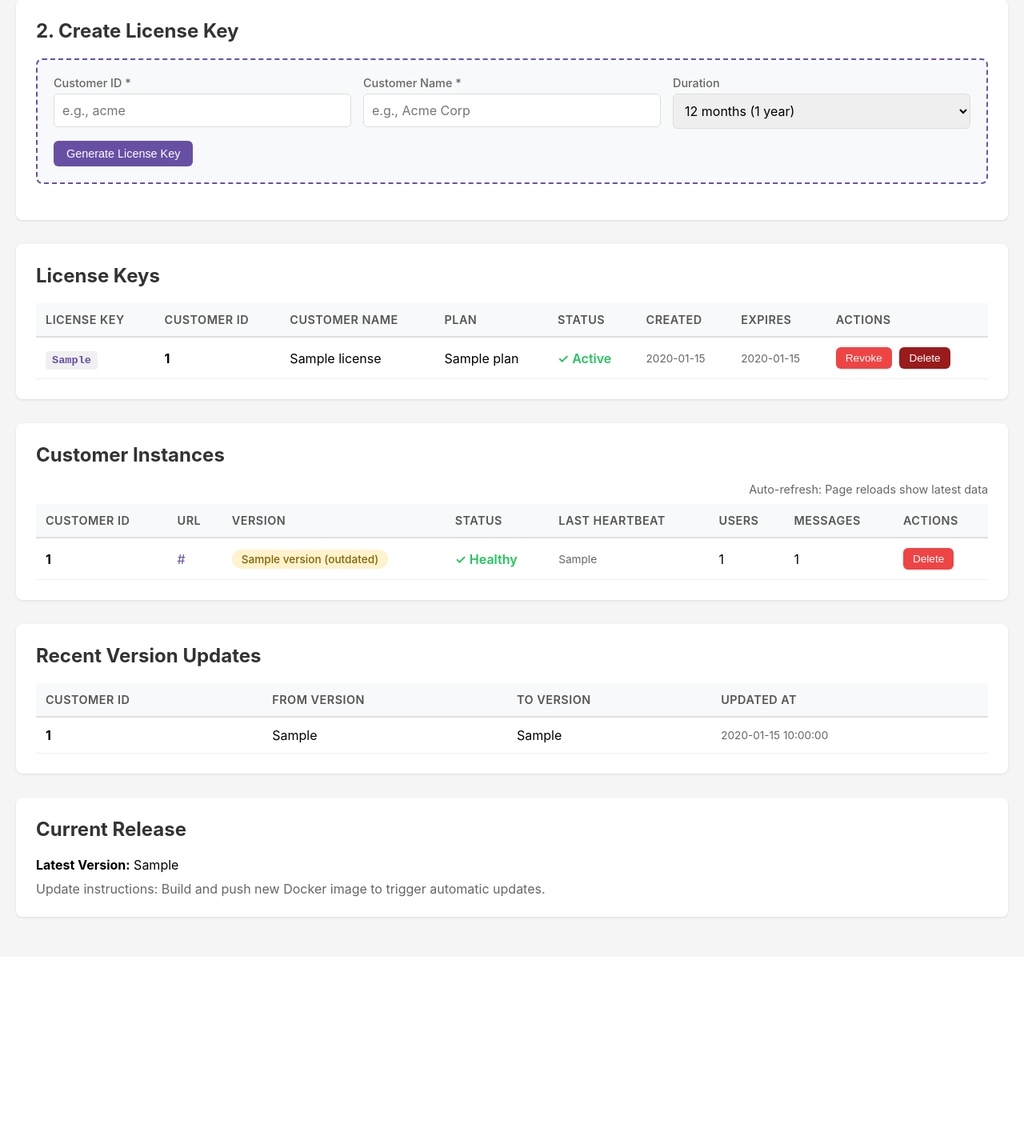
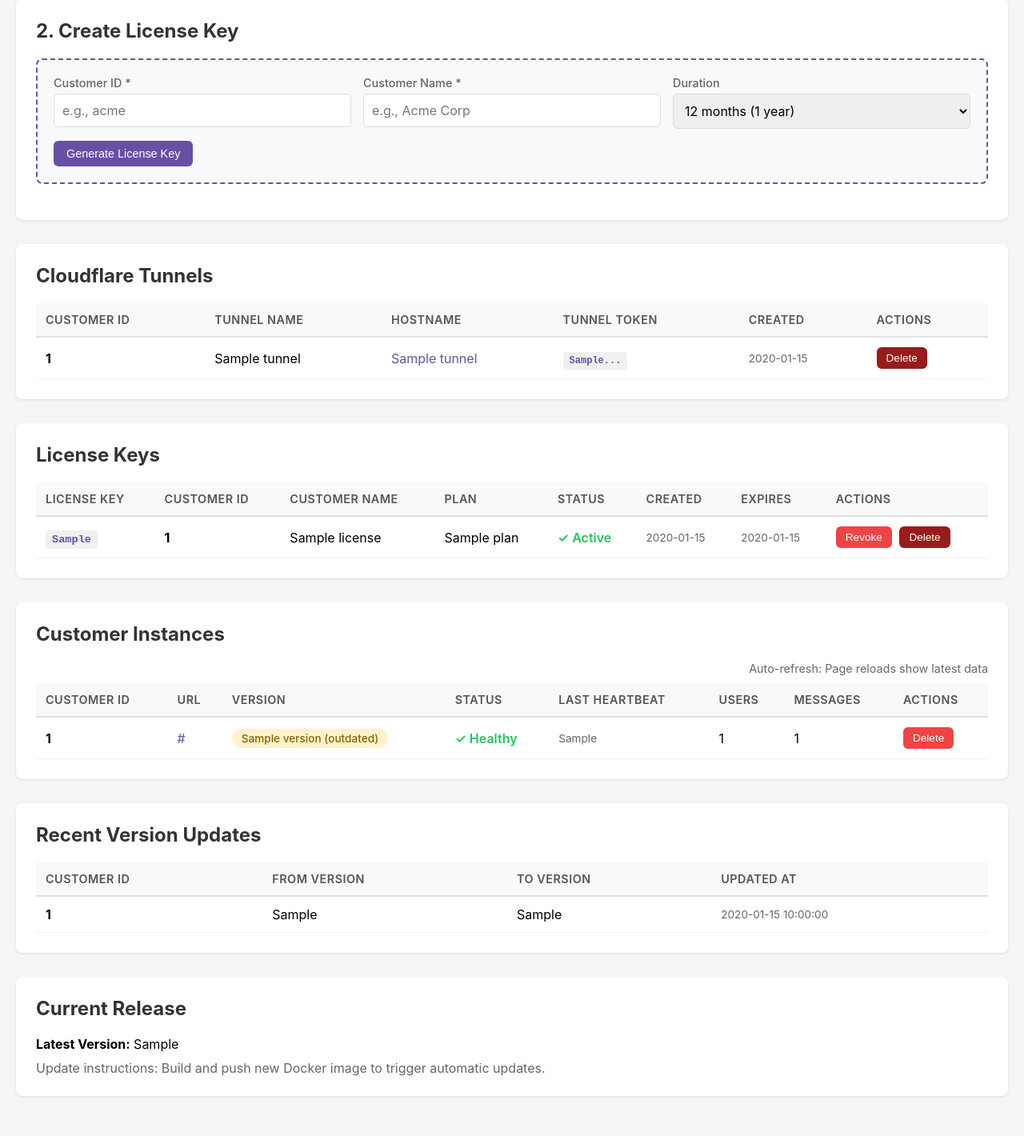
Before and after one commit to Parvj26/hushlane-central-api, a FastAPI app: template templates/admin_dashboard.html in a window 1280 px wide. Shown: the part 677-2097 px from the top of the page at 80% size. Before the commit the page ends 1826 px from the top, so only its background shows below. Run offline with FastAPI, Linux system fonts and the light colour scheme; the template is opened without the code that fills it: most values are stand-ins (such as "Sample title", 1, 10 or a date in 2020).

Commit message:
Add persistent Tunnels table and delete functionality
Features:
- Add tunnels table to database (tunnel_id, customer_id, name, token, hostname)
- Store tunnel info after creation (persists across refreshes)
- Check if tunnel already exists before creating (returns existing)
- Add Cloudflare Tunnels table to admin dashboard
- Click to copy tunnel tokens from dashboard
- Add delete tunnel functionality (UI + API)
- Delete removes from both Cloudflare and database
- Show truncated token in table (first 40 chars)
- Better duplicate tunnel handling

Fixes:
- Tunnel tokens no longer disappear on refresh
- Can retrieve tunnel tokens anytime from dashboard
- Proper error handling for duplicate tunnels
- Cloudflare tunnel deletion support

```diff
--- a/main.py
+++ b/main.py
@@ -105,6 +105,18 @@ async def init_db():
                 expires_at TIMESTAMP,
                 last_validated TIMESTAMP,
                 FOREIGN KEY (customer_id) REFERENCES customer_instances(customer_id)
+            )
+        """)
+
+        await db.execute("""
+            CREATE TABLE IF NOT EXISTS tunnels (
+                tunnel_id TEXT PRIMARY KEY,
+                customer_id TEXT NOT NULL UNIQUE,
+                tunnel_name TEXT NOT NULL,
+                tunnel_token TEXT NOT NULL,
+                hostname TEXT NOT NULL,
+                created_at TIMESTAMP DEFAULT CURRENT_TIMESTAMP,
+                created_by TEXT
             )
         """)
 
@@ -401,6 +413,26 @@ async def create_cloudflare_tunnel(
     subdomain = customer_id
 
     try:
+        # Check if tunnel already exists in database
+        async with aiosqlite.connect(DATABASE_PATH) as db:
+            cursor = await db.execute(
+                "SELECT tunnel_id, tunnel_token, hostname FROM tunnels WHERE customer_id = ?",
+                (customer_id,)
+            )
+            existing = await cursor.fetchone()
+
+            if existing:
+                return {
+                    "success": True,
+                    "tunnel_id": existing[0],
+                    "tunnel_name": tunnel_name,
+                    "tunnel_token": existing[1],
+                    "customer_id": customer_id,
+                    "hostname": existing[2],
+                    "message": "Tunnel already exists (retrieved from database)",
+                    "created_by": username
+                }
+
         async with httpx.AsyncClient() as client:
             headers = {
                 "Authorization": f"Bearer {CLOUDFLARE_API_TOKEN}",
@@ -478,13 +510,22 @@ async def create_cloudflare_tunnel(
                     else:
                         print(f"Warning: Tunnel created but DNS failed: {dns_data.get('errors', 'Unknown error')}")
 
+            # Store tunnel in database
+            hostname = f"{subdomain}.{CLOUDFLARE_DOMAIN}"
+            async with aiosqlite.connect(DATABASE_PATH) as db:
+                await db.execute("""
+                    INSERT INTO tunnels (tunnel_id, customer_id, tunnel_name, tunnel_token, hostname, created_by)
+                    VALUES (?, ?, ?, ?, ?, ?)
+                """, (tunnel_id, customer_id, tunnel_name, tunnel_token, hostname, username))
+                await db.commit()
+
             return {
                 "success": True,
                 "tunnel_id": tunnel_id,
                 "tunnel_name": tunnel_name,
                 "tunnel_token": tunnel_token,
                 "customer_id": customer_id,
-                "hostname": f"{subdomain}.{CLOUDFLARE_DOMAIN}",
+                "hostname": hostname,
                 "created_by": username
             }
 
@@ -492,6 +533,67 @@ async def create_cloudflare_tunnel(
         raise HTTPException(status_code=500, detail=f"Cloudflare API error: {str(e)}")
     except Exception as e:
         raise HTTPException(status_code=500, detail=f"Error creating tunnel: {str(e)}")
+
+
+@app.delete("/tunnels/{customer_id}")
+async def delete_tunnel(
+    customer_id: str,
+    username: str = Depends(verify_master_admin)
+):
+    """Delete a Cloudflare tunnel. Requires admin authentication."""
+
+    if not CLOUDFLARE_API_TOKEN or not CLOUDFLARE_ACCOUNT_ID:
+        raise HTTPException(
+            status_code=500,
+            detail="Cloudflare API not configured"
+        )
+
+    try:
+        # Get tunnel info from database
+        async with aiosqlite.connect(DATABASE_PATH) as db:
+            cursor = await db.execute(
+                "SELECT tunnel_id, tunnel_name FROM tunnels WHERE customer_id = ?",
+                (customer_id,)
+            )
+            row = await cursor.fetchone()
+
+            if not row:
+                raise HTTPException(status_code=404, detail=f"Tunnel for '{customer_id}' not found in database")
+
+            tunnel_id = row[0]
+            tunnel_name = row[1]
+
+        # Delete tunnel from Cloudflare
+        async with httpx.AsyncClient() as client:
+            headers = {
+                "Authorization": f"Bearer {CLOUDFLARE_API_TOKEN}",
+                "Content-Type": "application/json"
+            }
+
+            delete_response = await client.delete(
+                f"https://api.cloudflare.com/client/v4/accounts/{CLOUDFLARE_ACCOUNT_ID}/cfd_tunnel/{tunnel_id}",
+                headers=headers
+            )
+
+            if delete_response.status_code not in [200, 204]:
+                # Tunnel might already be deleted in Cloudflare, continue anyway
+                print(f"Warning: Cloudflare delete returned {delete_response.status_code}")
+
+        # Delete from database
+        async with aiosqlite.connect(DATABASE_PATH) as db:
+            await db.execute("DELETE FROM tunnels WHERE customer_id = ?", (customer_id,))
+            await db.commit()
+
+        return {
+            "success": True,
+            "message": f"Tunnel '{tunnel_name}' deleted successfully",
+            "deleted_by": username
+        }
+
+    except HTTPException:
+        raise
+    except Exception as e:
+        raise HTTPException(status_code=500, detail=f"Error deleting tunnel: {str(e)}")
 
 
 @app.get("/admin", response_class=HTMLResponse)
@@ -533,6 +635,14 @@ async def master_admin_dashboard(
         licenses_rows = await cursor.fetchall()
         licenses = [dict(row) for row in licenses_rows]
 
+        # Fetch all tunnels
+        cursor = await db.execute("""
+            SELECT * FROM tunnels
+            ORDER BY created_at DESC
+        """)
+        tunnels_rows = await cursor.fetchall()
+        tunnels = [dict(row) for row in tunnels_rows]
+
     return templates.TemplateResponse("admin_dashboard.html", {
         "request": request,
         "instances": instances,
@@ -541,6 +651,7 @@ async def master_admin_dashboard(
         "outdated_count": outdated_count,
         "recent_updates": recent_updates,
         "licenses": licenses,
+        "tunnels": tunnels,
         "latest_version": LATEST_VERSION
     })
 
--- a/templates/admin_dashboard.html
+++ b/templates/admin_dashboard.html
@@ -399,6 +399,51 @@
     </div>
 
     <div class="table-container">
+        <h2>Cloudflare Tunnels</h2>
+
+        {% if tunnels %}
+        <table>
+            <thead>
+                <tr>
+                    <th>Customer ID</th>
+                    <th>Tunnel Name</th>
+                    <th>Hostname</th>
+                    <th>Tunnel Token</th>
+                    <th>Created</th>
+                    <th>Actions</th>
+                </tr>
+            </thead>
+            <tbody>
+                {% for tunnel in tunnels %}
+                <tr>
+                    <td><strong>{{ tunnel.customer_id }}</strong></td>
+                    <td>{{ tunnel.tunnel_name }}</td>
+                    <td><a href="https://{{ tunnel.hostname }}" target="_blank">{{ tunnel.hostname }}</a></td>
+                    <td>
+                        <span class="license-key" style="font-size: 0.75em; padding: 4px 8px; cursor: pointer; word-break: break-all;"
+                              onclick="copyToClipboard('{{ tunnel.tunnel_token }}')"
+                              title="Click to copy">
+                            {{ tunnel.tunnel_token[:40] }}...
+                        </span>
+                    </td>
+                    <td class="timestamp">{{ tunnel.created_at[:10] if tunnel.created_at else 'N/A' }}</td>
+                    <td>
+                        <button class="btn btn-danger btn-small" onclick="deleteTunnel('{{ tunnel.customer_id }}')" style="background: #991b1b;">
+                            Delete
+                        </button>
+                    </td>
+                </tr>
+                {% endfor %}
+            </tbody>
+        </table>
+        {% else %}
+        <div class="empty-state">
+            <p>No tunnels created yet. Use the form above to create one.</p>
+        </div>
+        {% endif %}
+    </div>
+
+    <div class="table-container">
         <h2>License Keys</h2>
 
         {% if licenses %}
@@ -730,6 +775,35 @@
             }
         }
 
+        // Delete tunnel
+        async function deleteTunnel(customerId) {
+            if (!confirm(`⚠️ DELETE TUNNEL\n\nAre you sure you want to delete the Cloudflare tunnel for "${customerId}"?\n\nThis will:\n- Delete the tunnel from Cloudflare\n- Remove the tunnel token (cannot be recovered)\n- Customer's subdomain will stop working\n\nThis action cannot be undone!`)) {
+                return;
+            }
+
+            try {
+                const response = await fetch(`/tunnels/${customerId}`, {
+                    method: 'DELETE',
+                    credentials: 'include',
+                });
+
+                if (response.ok) {
+                    showNotification(`Tunnel for "${customerId}" deleted!`, 'success');
+
+                    // Reload page after 1 second
+                    setTimeout(() => {
+                        window.location.reload();
+                    }, 1000);
+                } else {
+                    const error = await response.json();
+                    showNotification(`Error: ${error.detail}`, 'error');
+                }
+            } catch (error) {
+                showNotification('Network error. Please try again.', 'error');
+                console.error('Error:', error);
+            }
+        }
+
         // Delete instance
         async function deleteInstance(customerId) {
             if (!confirm(`Are you sure you want to delete instance "${customerId}"?\n\nThis will remove all records from the central database.\n\n⚠️ This does NOT delete the actual deployment - you must do that separately.`)) {
```
